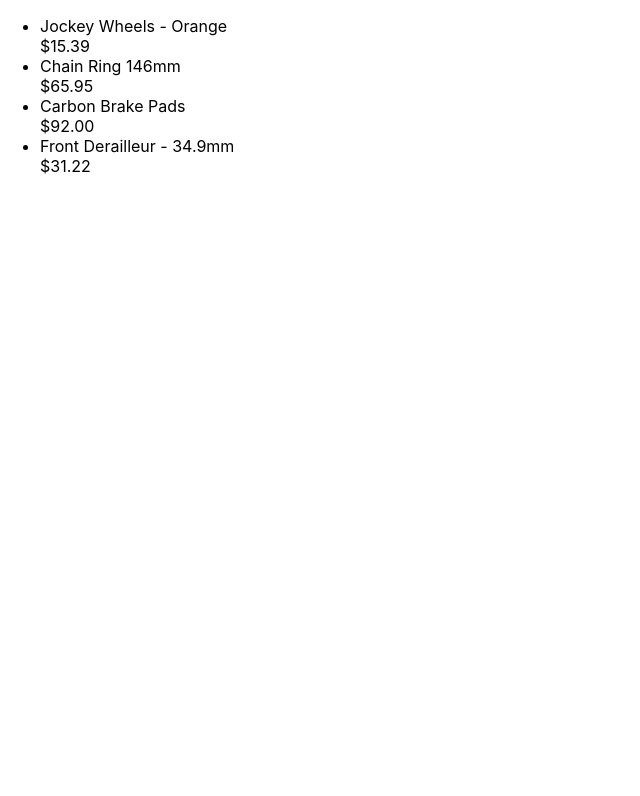
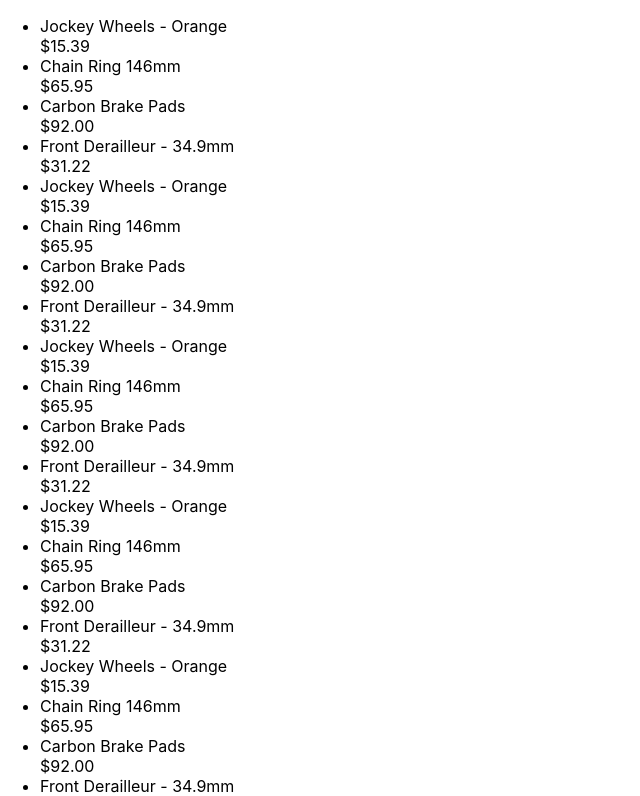
Before and after one commit to 92Passionfruit/code-challenge, a React (Create React App) app: page / in a window 1280 px wide. Shown: the top 796 px of the page, without its empty margins (0-640 px from the left). Built offline with nearby package versions, Linux system fonts and the light colour scheme.

Commit message:
edge case 'overlong product list' passes (changed the unfiltered productsData.map in the product listing to the sliced version: displayedProducts.map)
note: reached out to peer who suggested manual UI testing (this helped me realise where the problem was)

```diff
--- a/src/assets/products.json
+++ b/src/assets/products.json
@@ -1,22 +1,142 @@
 [
     {
-      "uuid": 1411,
+      "uuid": 1,
       "name": "Jockey Wheels - Orange",
       "price": "15.39"
     },
     {
-      "uuid": 23881,
+      "uuid": 2,
       "name": "Chain Ring 146mm",
       "price": "65.95"
     },
     {
-      "uuid": 13008,
+      "uuid": 3,
       "name": "Carbon Brake Pads",
       "price": "92.00"
     },
     {
-      "uuid": 9101,
+      "uuid": 4,
       "name": "Front Derailleur - 34.9mm",
+      "price": "31.22"
+    },
+    {
+      "uuid": 5,
+      "name": "Jockey Wheels - Orange",
+      "price": "15.39"
+    },
+    {
+      "uuid": 6,
+      "name": "Chain Ring 146mm",
+      "price": "65.95"
+    },
+    {
+      "uuid": 7,
+      "name": "Carbon Brake Pads",
+      "price": "92.00"
+    },
+    {
+      "uuid": 8,
+      "name": "Front Derailleur - 34.9mm",
+      "price": "31.22"
+    },
+    {
+      "uuid": 9,
+      "name": "Jockey Wheels - Orange",
+      "price": "15.39"
+    },
+    {
+      "uuid": 10,
+      "name": "Chain Ring 146mm",
+      "price": "65.95"
+    },
+    {
+      "uuid": 11,
+      "name": "Carbon Brake Pads",
+      "price": "92.00"
+    },
+    {
+      "uuid": 12,
+      "name": "Front Derailleur - 34.9mm",
+      "price": "31.22"
+    },
+    {
+      "uuid": 13,
+      "name": "Jockey Wheels - Orange",
+      "price": "15.39"
+    },
+    {
+      "uuid": 14,
+      "name": "Chain Ring 146mm",
+      "price": "65.95"
+    },
+    {
+      "uuid": 15,
+      "name": "Carbon Brake Pads",
+      "price": "92.00"
+    },
+    {
+      "uuid": 16,
+      "name": "Front Derailleur - 34.9mm",
+      "price": "31.22"
+    },
+    {
+      "uuid": 17,
+      "name": "Jockey Wheels - Orange",
+      "price": "15.39"
+    },
+    {
+      "uuid": 18,
+      "name": "Chain Ring 146mm",
+      "price": "65.95"
+    },
+    {
+      "uuid": 19,
+      "name": "Carbon Brake Pads",
+      "price": "92.00"
+    },
+    {
+      "uuid": 20,
+      "name": "Front Derailleur - 34.9mm",
+      "price": "31.22"
+    },
+    {
+      "uuid": 21,
+      "name": "Jockey Wheels - Orange",
+      "price": "15.39"
+    },
+    {
+      "uuid": 22,
+      "name": "Chain Ring 146mm",
+      "price": "65.95"
+    },
+    {
+      "uuid": 23,
+      "name": "Carbon Brake Pads",
+      "price": "92.00"
+    },
+    {
+      "uuid": 24,
+      "name": "twenty four",
+      "price": "31.22"
+    },
+    {
+      "uuid": 25,
+      "name": "Jockey Wheels - Orange",
+      "price": "15.39"
+    },
+    {
+      "uuid": 26,
+      "name": "Chain Ring 146mm",
+      "price": "65.95"
+    },
+    {
+      "uuid": 27,
+      "name": "Carbon Brake Pads",
+      "price": "92.00"
+    },
+    {
+      "uuid": 28,
+      "name": "twenty eight",
       "price": "31.22"
     }
   ]
--- a/src/pages/Store.tsx
+++ b/src/pages/Store.tsx
@@ -1,18 +1,15 @@
 import productsData from "../assets/products.json";
 
-console.log("Loaded products:", productsData); // Check if mock data is loaded
+const Products = () => {
+  const displayedProducts = productsData.slice(0, 24);
 
-const Products = () => {
-  const displayedProducts = productsData.slice(0, 24); //check if being sliced
-  console.log("Displayed products:", displayedProducts);
-
-  if (productsData.length === 0) {
+  if (displayedProducts.length === 0) {
     return <div>No products available</div>;
   }
 
   return (
     <ul>
-      {productsData.map((item) => (
+      {displayedProducts.map((item) => (
         <li key={item.uuid} role="listitem">
           <div>{item.name ? item.name : "Unnamed Product"}</div>
           <div>{item.price ? `$${item.price}` : "Price not available"}</div>
```
Also changed, not shown: 1 other file (tests, documents, lock files or other folders).
